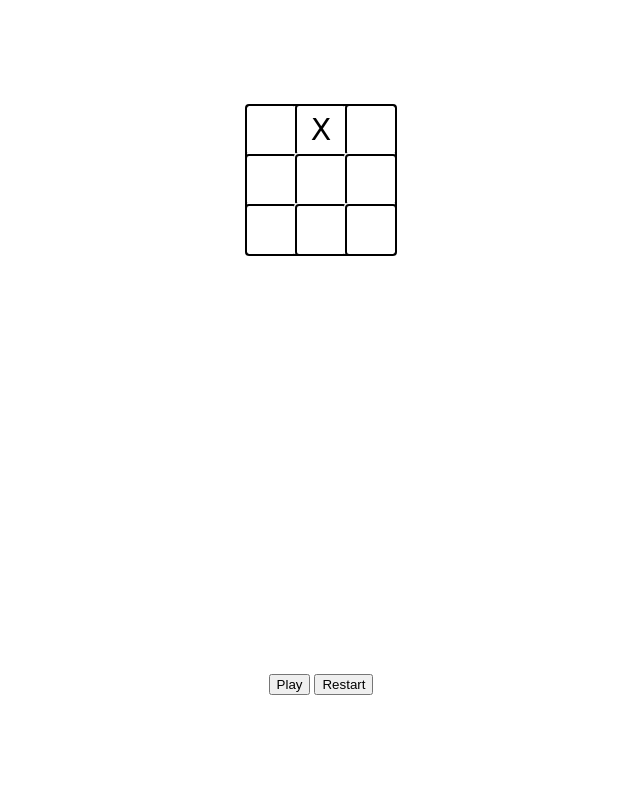
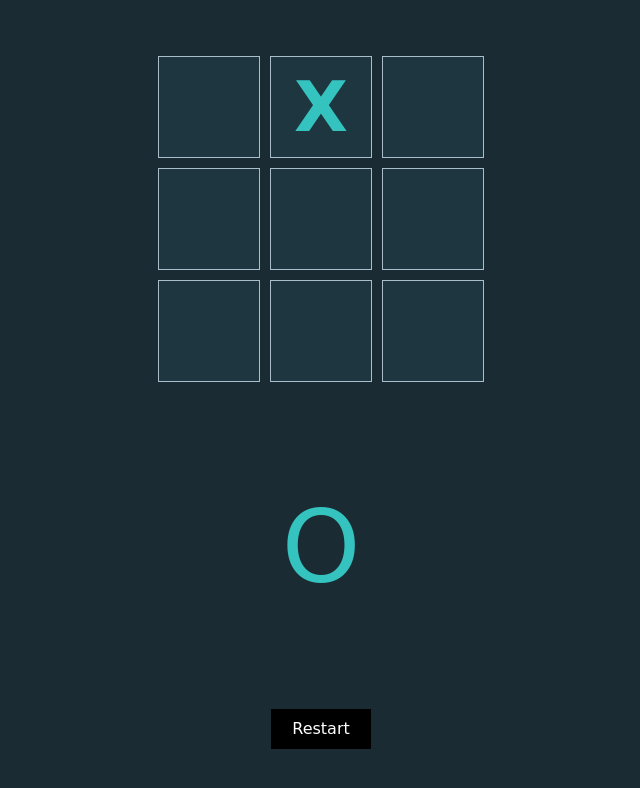
Before and after one commit to yohannesjo435/TicTacToe, a plain HTML site: page index.html in a window 1280 px wide. Both pictures are taken after a click on the element 640 px from the left and 129 px from the top of the page. Shown: the whole page, without its empty margins (319-959 px from the left). Drawn offline with Linux system fonts and the light colour scheme.

Commit message:
implemented the core functionality's and basic style

```diff
--- a/index.html
+++ b/index.html
@@ -12,7 +12,7 @@
     </div>
     <div class="statusDisplayer"></div>
     <div>
-      <button class="play">Play</button>
+      <!-- <button class="play">Play</button> -->
       <button class="restart">Restart</button>
     </div>
 
--- a/script.js
+++ b/script.js
@@ -1,8 +1,9 @@
 
 const boardDisplayer = (() => {
   let gameboard = ["","","","","","","","",""]
-  let player = {player1: "X", player2: "O"}
-  let currentPlayer = player["player2"]//o
+  // let player = {player1: "X", player2: "O"}
+  let player = ["X", "O"]
+  let currentPlayer = player[1]//o
   let gameover = false
 
   let gameboardHTML = ``
@@ -24,8 +25,9 @@ const boardDisplayer = (() => {
 const displayContollers = (() => {
   const restartBtn = document.querySelector(".restart")
   const statusDisplayer = document.querySelector(".statusDisplayer")
-  // statusDisplayer.innerText = boardDisplayer.
   restartBtn.addEventListener("click", restartGame)
+
+  return {statusDisplayer}
 })()
 
 
@@ -34,11 +36,16 @@ function displayElement(cell, cellId) {
   if (!(boardDisplayer.gameover)){
     if(cell.innerText === ""){
       if (boardDisplayer.currentPlayer === "X") {
-        boardDisplayer.currentPlayer = boardDisplayer.player["player2"]
+        boardDisplayer.currentPlayer = boardDisplayer.player[1]
+        displayContollers.statusDisplayer.innerText = boardDisplayer.player[0]
+
       }else if (boardDisplayer.currentPlayer === "O"){
-        boardDisplayer.currentPlayer = boardDisplayer.player["player1"]
+        boardDisplayer.currentPlayer = boardDisplayer.player[0]
+        displayContollers.statusDisplayer.innerText = boardDisplayer.player[1]
+
       }
       cell.innerText = boardDisplayer.currentPlayer
+
     }else {
       console.log("The cell is occoupied choose another cell")
     }
@@ -66,18 +73,23 @@ function checkWinner(board) {
     [2, 4, 6],
   ];
 
-  if(boardDisplayer.gameboard.every((value)=> value !== "")){
-    console.log("it's a tie")
-  }
+
   for (let i = 0; i < winCondition.length; i++ ){
     let [a, b, c] = winCondition[i]
     if (board[a] !== "" && board[b] !== "" && board[c]){
       if(board[a] === board[b] && board[c] === board[a]){
         console.log( `${board[a]} wins`)
+        displayContollers.statusDisplayer.innerText = `${board[a]} Wins`
         boardDisplayer.gameover = true
         break;
       }
     }
+  }
+
+  if(boardDisplayer.gameboard.every((value)=> value !== "")){
+    console.log("it's a tie")
+    displayContollers.statusDisplayer.innerText = "It's a tie"
+
   }
 }
 
@@ -87,5 +99,7 @@ function restartGame() {
   document.querySelectorAll(".cell").forEach((cell)=> {
     cell.innerText = "";
   })
+  displayContollers.statusDisplayer.innerText = ""
+
 
 }
--- a/style.css
+++ b/style.css
@@ -1,6 +1,16 @@
 * {
   margin: auto;
   padding: auto;
+}
+:root {
+  --primary: #1A2B33;
+  --secondary: #1E3640;
+  --grey: #A9BEC8;
+  --dark-cyan: #34C3BE;
+  --lighten-yellow: #F2B138;
+}
+body {
+  background-color: var(--primary);
 }
 
 main {
@@ -14,18 +24,43 @@ main {
 }
 
 .board {
-  outline: auto;
-  width: 150px;
-  height: 150px;
+  /* background-color: aliceblue; */
+  /* outline: auto; */
+  /* width: 150px;
+  height: 150px; */
   display: grid;
   grid-template-columns: repeat(3, auto);
 }
 .cell  {
+  background-color: var(--secondary);
+  margin: 5px;
   font-family: cursive;
-  outline: auto;
-  font-size: 30px;
-  height: 50px;
-  width: 50px;
-  line-height: 50px;
+  color: var(--dark-cyan);
+  border: 1px solid var(--grey);
+  /* border-right: 2px solid var(--grey); */
+  font-size: 70px;
+  font-weight: bold;
+  height: 100px;
+  width: 100px;
+  line-height: 100px;
   text-align: center;
 }
+.play, .restart {
+  width: 100px;
+  height: 40px;
+  font-size: 1rem;
+  font-family: cursive;
+  outline: none;
+  color: white;
+  border: none;
+  background-color: black;
+}
+.play:hover, .restart:hover{
+  background-color: white;
+  color: black;
+}
+.statusDisplayer {
+  font-size: 100px;
+  color: var(--dark-cyan);
+  font-family: cursive;
+}
```
